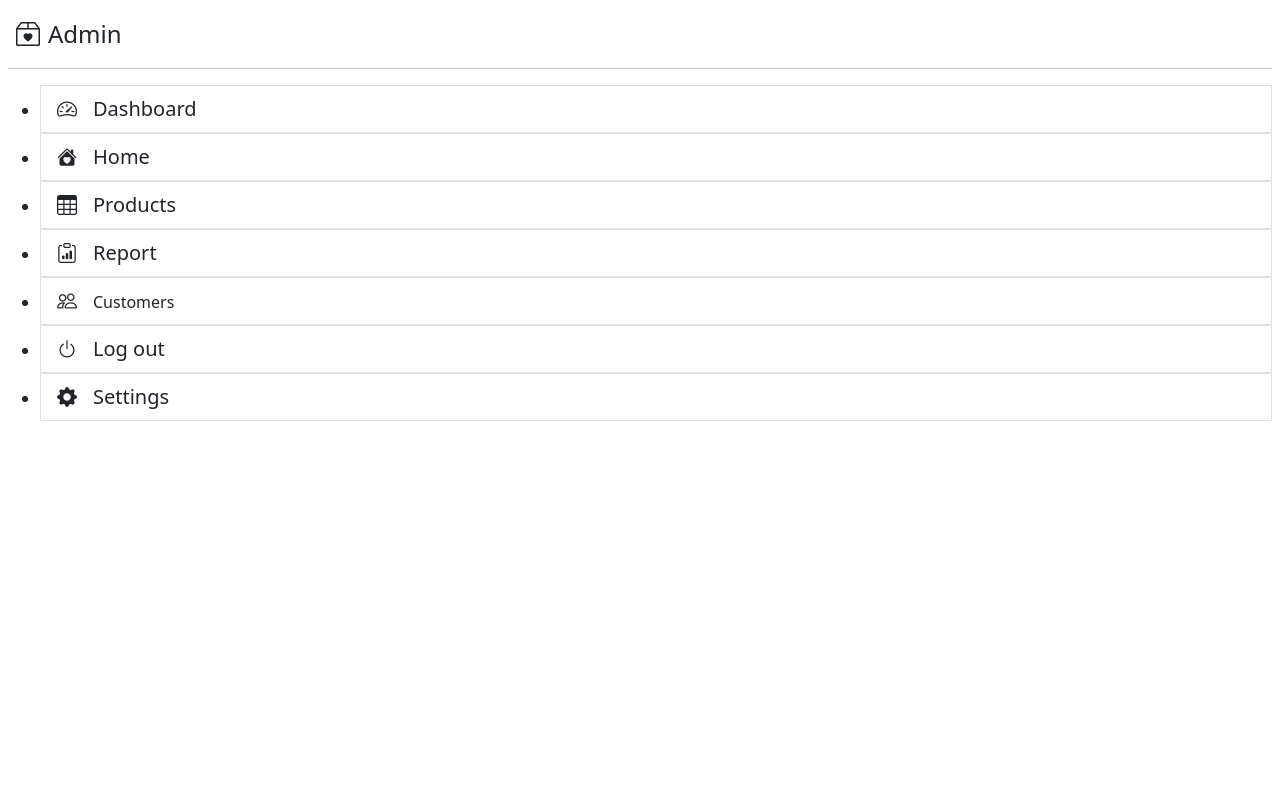
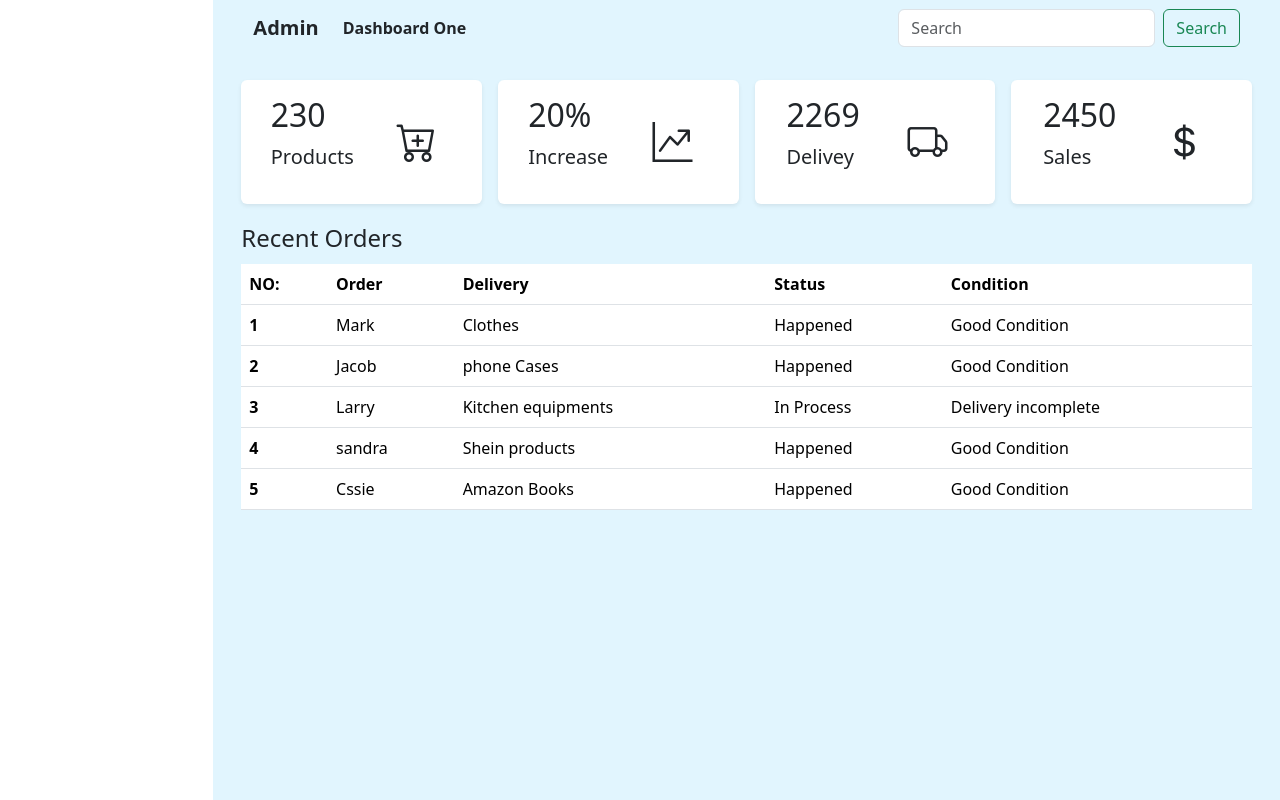
Before and after one commit to Kathoni/Dashboards2, a React (Create React App) app: page / in a window 1280 px wide. Built offline with nearby package versions, Linux system fonts and the light colour scheme.

Commit message:
Adjasments

```diff
--- a/package.json
+++ b/package.json
@@ -8,8 +8,10 @@
     "@testing-library/user-event": "^13.5.0",
     "bootstrap": "^5.3.3",
     "bootstrap-icons": "^1.11.3",
+    "chart.js": "^4.4.3",
     "react": "^18.3.1",
     "react-bootstrap": "^2.10.2",
+    "react-chartjs-2": "^5.2.0",
     "react-dom": "^18.3.1",
     "react-router-dom": "^6.23.1",
     "react-scripts": "5.0.1",
--- a/src/App.jsx
+++ b/src/App.jsx
@@ -6,6 +6,7 @@ function App() {
   return (
   <>
    <BaseRouter/>
+
   </>
   );
 }
--- a/src/compnents/Navbar.jsx
+++ b/src/compnents/Navbar.jsx
@@ -0,0 +1,33 @@
+import React from 'react';
+import { Link } from 'react-router-dom';
+
+const DashboardOne= "/dashboard";
+
+
+function Navbar(){
+    return (
+        <nav className="navbar navbar-expand-sm navbar-dark bg-transparent ">
+
+            <div className="container">
+                <Link className="navbar-brand text-dark " to="/"><strong>Admin</strong></Link>
+                <button className="navbar-toggler d-lg-none" type="button" data-bs-toggle="collapse" data-bs-target="#navbarSupportedContent" aria-controls="navbarSupportedContent" aria-expanded="false" aria-label="Toggle navigation">
+                    <span className="navbar-toggler-icon"></span>
+                </button>
+                <div className="collapse navbar-collapse" id="navbarSupportedContent">
+                    <ul className="navbar-nav me-auto mt-2 mt-lg-0">
+                        <li className="nav-item">
+                            <Link className="nav-link text-dark" to={DashboardOne}> <strong>Dashboard One</strong></Link>
+                        </li>
+                     </ul>
+                            <form className="d-flex display-flex-right" role="search">
+                              <input className="form-control me-2" type="search" placeholder="Search" aria-label="Search"/>
+                                <button className="btn btn-outline-success " type="submit">Search</button>
+                      </form>
+
+                </div>
+            </div>
+        </nav>
+    );
+};
+
+export default Navbar;
--- a/src/compnents/Sidebar.jsx
+++ b/src/compnents/Sidebar.jsx
@@ -1,67 +1,67 @@
-import React from 'react'
-import 'bootstrap/dist/css/bootstrap-grid.min.css'
-import 'bootstrap-icons/font/bootstrap-icons.css'
-import { Link } from 'react-router-dom'
+import 'bootstrap/dist/css/bootstrap.min.css';
+import 'bootstrap-icons/font/bootstrap-icons.css';
+import { Link } from 'react-router-dom';
+import '../styles/style.css';
+import React, { useState } from 'react';
+
+
 
 function Sidebar() {
+  const [isOpen, setIsOpen] = useState(false);
+
+  const toggleSidebar = () => {
+    setIsOpen(!isOpen);
+  };
+
   return (
-    <div >
-        <div className='bg-beige sidebar p-2'>
-    <div className='m-2'>
-    <i class="bi bi-box2-heart me-2 fs-4"></i>
-        <span className='brand-name fs-4 '>Admin</span>
+    <div>
+    <div className="offcanvas offcanvas-start " tabIndex="-1" id="sidebarMenu" aria-labelledby="sidebarMenuLabel">
+      <div className="offcanvas-header">
+        <h5 className="offcanvas-title" id="sidebarMenuLabel">Admin</h5>
+        <button type="button" className="btn-close text-reset" onClick={toggleSidebar}></button>
       </div>
-    <hr className='text-dark'/>
-    <div className='list-group list-group-flush'>
-      <ul>
-        <li>
-    <Link className='list-group-item py-2'>
-        <i className='bi bi-speedometer2 fs-5 me-3'></i>
-        <span className='fs-5'>Dashboard</span>
+      <div className="offcanvas-body">
+        <ul className="nav flex-column">
+          <li className="nav-item">
+            <Link className="nav-link"  >
+              <i className="bi bi-speedometer2 me-2"></i>Dashboard
             </Link>
           </li>
-      <li>
-      <Link className='list-group-item py-2'>
-        <i className='bi bi-house-heart-fill fs-5 me-3'></i>
-        <span className='fs-5'>Home</span>
+          <li className="nav-item">
+            <Link className="nav-link" >
+              <i className="bi bi-house-heart-fill me-2"></i>Home
             </Link>
           </li>
-      <li>
-      <Link className='list-group-item  py-2'>
-        <i className='bi bi-table fs-5 me-3'></i>
-        <span className='fs-5'>Products</span>
+          <li className="nav-item">
+            <Link className="nav-link"  >
+              <i className="bi bi-table me-2"></i>Products
             </Link>
           </li>
-      <li>
-      <Link className='list-group-item  py-2'>
-        <i className='bi bi-clipboard-data fs-5 me-3'></i>
-        <span className='fs-5'>Report</span>
+          <li className="nav-item">
+            <Link className="nav-link" >
+              <i className="bi bi-clipboard-data me-2"></i>Report
             </Link>
           </li>
-      <li>
-      <Link className='list-group-item  py-2'>
-        <i className='bi bi-people fs-5 me-3'></i>
-        <span>Customers</span>
+          <li className="nav-item">
+            <Link className="nav-link" >
+              <i className="bi bi-people me-2"></i>Customers
             </Link>
           </li>
-      <li>
-      <Link className='list-group-item  py-2'>
-        <i className='bi bi-power fs-5 me-3'></i>
-        <span className='fs-5'>Log out</span>
+          <li className="nav-item">
+            <Link className="nav-link"  >
+              <i className="bi bi-power me-2"></i>Log out
             </Link>
           </li>
-      <li>
-      <Link className='list-group-item  py-2'>
-        <i className='bi bi-gear-fill fs-5 me-3'></i>
-        <span className='fs-5'>Settings</span>
+          <li className="nav-item">
+            <Link className="nav-link">
+              <i className="bi bi-gear-fill me-2"></i>Settings
             </Link>
           </li>
         </ul>
       </div>
-
     </div>
 </div>
-  )
+  );
 }
 
-export default Sidebar
+export default Sidebar;
--- a/src/pages/DashboardOne.jsx
+++ b/src/pages/DashboardOne.jsx
@@ -1,43 +1,110 @@
-import React from 'react';
-import { Container, Row, Col, Card } from 'react-bootstrap';
+import React from 'react'
+import Navbar from '../compnents/Navbar'
+
+function DashboardOne() {
+
+  return (
+    <div className=' dashboard px-3'>
+      <Navbar />
+      <div>
+        <div className='row g-3 my-2'>
+          <div className='col-md-3'>
+            <div className='p-3 shadow-sm bg-white d-flex justify-content-around align-items-center rounded'>
+              <div>
+                  <h5 className='fs-2'>230</h5>
+                  <p className='fs-5'>Products</p>
+              </div>
+               <i className='bi bi-cart-plus p-3 fs-1'></i>
+            </div>
+          </div>
+          <div className='col-md-3'>
+            <div className='p-3 shadow-sm bg-white d-flex justify-content-around align-items-center rounded'>
+              <div>
+                  <h5 className='fs-2'>20%</h5>
+                  <p className='fs-5'>Increase</p>
+              </div>
+               <i className='bi bi-graph-up-arrow p-3 fs-1'></i>
+            </div>
+          </div>
+          <div className='col-md-3'>
+            <div className='p-3 shadow-sm bg-white d-flex justify-content-around align-items-center rounded'>
+              <div>
+                  <h5 className='fs-2'>2269</h5>
+                  <p className='fs-5'>Delivey</p>
+              </div>
+               <i className='bi bi-truck p-3 fs-1'></i>
+            </div>
+          </div>
+          <div className='col-md-3'>
+            <div className='p-3 shadow-sm bg-white d-flex justify-content-around align-items-center rounded'>
+              <div>
+                  <h5 className='fs-2'>2450</h5>
+                  <p className='fs-5'>Sales</p>
+              </div>
+               <i className='bi bi-currency-dollar p-3 fs-1'></i>
+            </div>
+          </div>
 
 
-const DashboardOne = () => {
-  return (
-    <div>
-      <Container >
-        <h1 className="mb-4">Dashboard </h1>
-        <Row>
-          <Col md={4}>
-            <Card className="mb-4">
-              <Card.Body>
-                <Card.Title>Products</Card.Title>
-                <Card.Text></Card.Text>
-              </Card.Body>
-            </Card>
-          </Col>
-          <Col md={4}>
-            <Card className="mb-4">
-              <Card.Body>
-                <Card.Title>Analytics</Card.Title>
-                <Card.Text></Card.Text>
-              </Card.Body>
-            </Card>
-          </Col>
-          <Col md={4}>
-            <Card className="mb-4">
-              <Card.Body>
-                <Card.Title>Progress</Card.Title>
-                <Card.Text> </Card.Text>
-              </Card.Body>
-            </Card>
-          </Col>
-        </Row>
-      </Container>
-    </div>
-  );
-};
+        </div>
 
 
+      </div>
+      <table class="table caption-top bg-white rounded mt-2">
+        <caption className='text-dark fs-4' > Recent Orders</caption>
+  <thead>
+    <tr>
+      <th scope="col">NO:</th>
+      <th scope="col">Order</th>
+      <th scope="col">Delivery</th>
+      <th scope="col">Status</th>
+      <th scope="col">Condition</th>
+    </tr>
+  </thead>
+  <tbody>
+    <tr>
+      <th scope="row">1</th>
+      <td>Mark</td>
+      <td>Clothes</td>
+      <td> Happened</td>
+      <td>Good Condition</td>
 
-export default DashboardOne;
+    </tr>
+    <tr>
+      <th scope="row">2</th>
+      <td>Jacob</td>
+      <td> phone Cases</td>
+      <td> Happened</td>
+      <td>Good Condition</td>
+    </tr>
+    <tr>
+      <th scope="row">3</th>
+      <td>Larry </td>
+      <td> Kitchen equipments</td>
+      <td> In Process</td>
+      <td>Delivery incomplete</td>
+    </tr>
+    <tr>
+      <th scope="row">4</th>
+      <td>sandra</td>
+      <td> Shein products</td>
+      <td> Happened</td>
+      <td>Good Condition</td>
+    </tr>
+    <tr>
+      <th scope="row">5</th>
+      <td>Cssie</td>
+      <td> Amazon Books</td>
+      <td> Happened</td>
+      <td>Good Condition</td>
+    </tr>
+  </tbody>
+</table>
+
+
+    </div>
+
+  )
+}
+
+export default DashboardOne
--- a/src/pages/Landing.jsx
+++ b/src/pages/Landing.jsx
@@ -1,12 +1,21 @@
-import React from 'react'
+import React from 'react';
 import Sidebar from '../compnents/Sidebar'
+import DashboardOne from '../pages/DashboardOne';
+import '../styles/style.css';
 
 function Landing() {
   return (
-    <div>
-      <Sidebar/>
+    <div className="container-fluid min-vh-100">
+      <div className="row">
+        <div className="col-12 col-md-2 bg-white p-0 vh-100">
+          <Sidebar />
+        </div>
+        <div className="col">
+          <DashboardOne />
+        </div>
+      </div>
     </div>
-  )
+  );
 }
 
-export default Landing
+export default Landing;
--- a/src/styles/style.css
+++ b/src/styles/style.css
@@ -0,0 +1,14 @@
+.list-group ul{
+    list-style-type: none;
+    list-style: none;
+
+}
+.dashboard{
+    background-color: #E1F5FE;
+}
+.container-fluid{
+    background-color: #E1F5FE;
+}
+.list-group-item:hover{
+    background-color: #FFF9C4;
+}
```
Also changed, not shown: 1 other file (tests, documents, lock files or other folders). Lines whose indentation alone changed are shown as unchanged.
